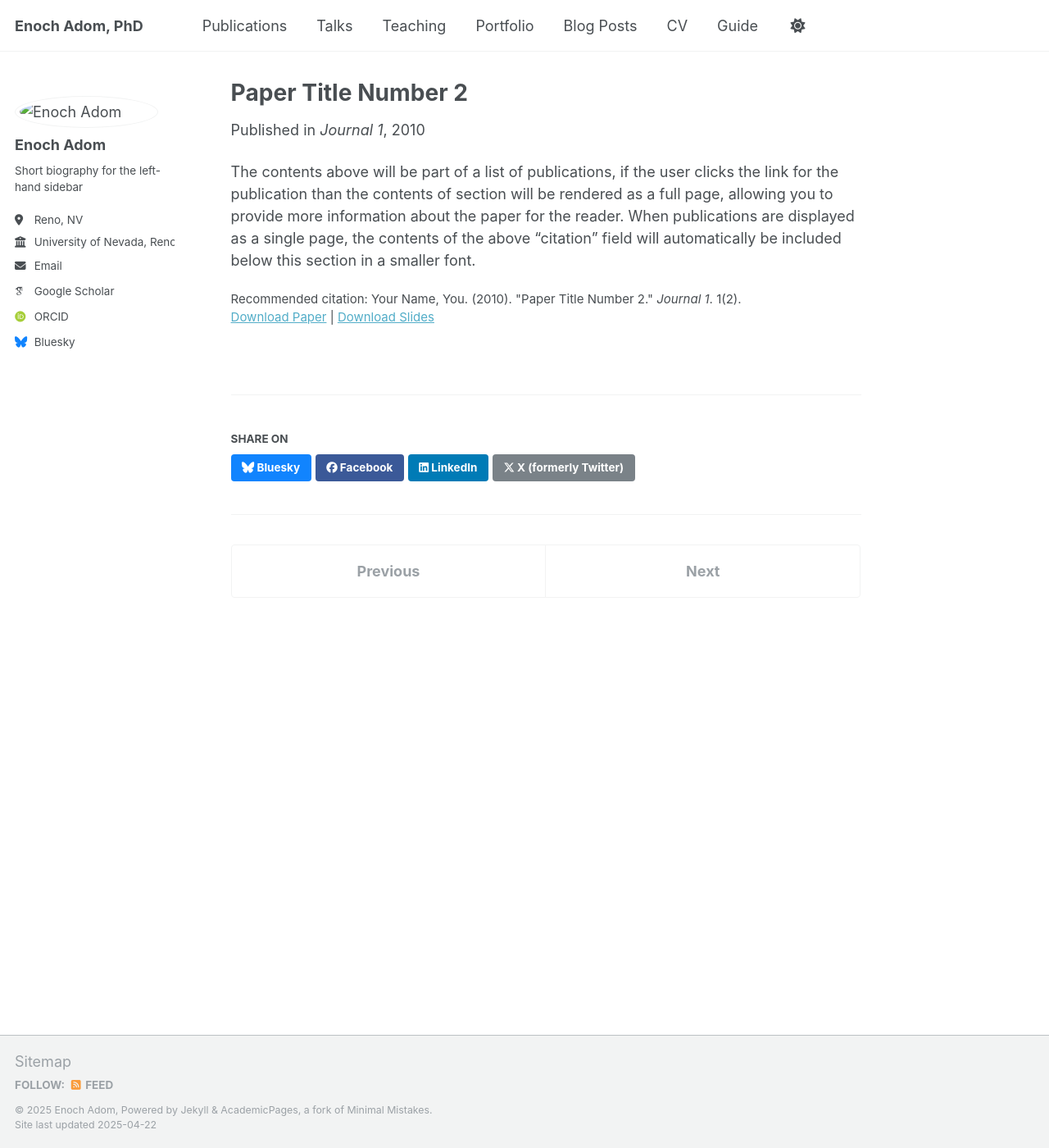
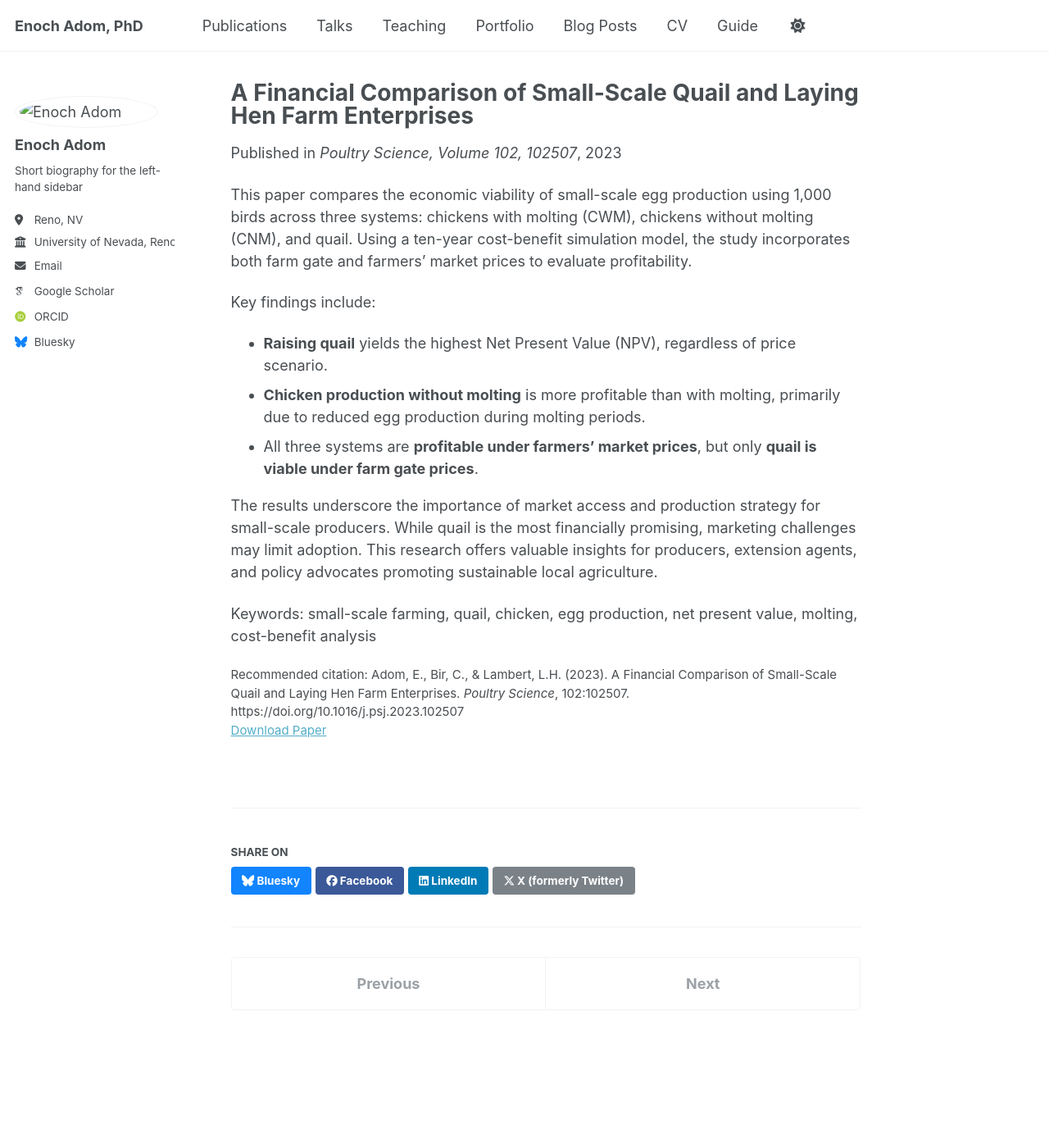
Before and after one commit to enadom/enadom.github.io, a Jekyll site: the page built from _publications/2010-10-01-paper-title-number-2.md, in a window 1280 px wide and 1400 px high. Shown: the whole window at 82% size. Built offline with Jekyll 4.4.1, drawn with Linux system fonts in a browser that asks for light colours; some web fonts are replaced.

Commit message:
Update 2010-10-01-paper-title-number-2.md

```diff
--- a/_publications/2010-10-01-paper-title-number-2.md
+++ b/_publications/2010-10-01-paper-title-number-2.md
@@ -1,14 +1,21 @@
 ---
-title: "Paper Title Number 2"
+title: "A Financial Comparison of Small-Scale Quail and Laying Hen Farm Enterprises"
 collection: publications
 category: manuscripts
-permalink: /publication/2010-10-01-paper-title-number-2
-excerpt: 'This paper is about the number 2. The number 3 is left for future work.'
-date: 2010-10-01
-venue: 'Journal 1'
-slidesurl: 'http://academicpages.github.io/files/slides2.pdf'
-paperurl: 'http://academicpages.github.io/files/paper2.pdf'
-citation: 'Your Name, You. (2010). &quot;Paper Title Number 2.&quot; <i>Journal 1</i>. 1(2).'
+permalink: /publication/2023-quail-chicken-comparison
+excerpt: "This study evaluates the economic feasibility of small-scale egg production systems using chickens and quail, comparing profitability under different production choices and market prices. Quail emerged as the most profitable enterprise, particularly when selling at farmers' market prices."
+date: 2023-01-10
+venue: 'Poultry Science, Volume 102, 102507'
+paperurl: 'https://doi.org/10.1016/j.psj.2023.102507'
+citation: 'Adom, E., Bir, C., & Lambert, L.H. (2023). A Financial Comparison of Small-Scale Quail and Laying Hen Farm Enterprises. <i>Poultry Science</i>, 102:102507. https://doi.org/10.1016/j.psj.2023.102507'
 ---
+This paper compares the economic viability of small-scale egg production using 1,000 birds across three systems: chickens with molting (CWM), chickens without molting (CNM), and quail. Using a ten-year cost-benefit simulation model, the study incorporates both farm gate and farmers’ market prices to evaluate profitability.
 
-The contents above will be part of a list of publications, if the user clicks the link for the publication than the contents of section will be rendered as a full page, allowing you to provide more information about the paper for the reader. When publications are displayed as a single page, the contents of the above "citation" field will automatically be included below this section in a smaller font.
+Key findings include:
+- **Raising quail** yields the highest Net Present Value (NPV), regardless of price scenario.
+- **Chicken production without molting** is more profitable than with molting, primarily due to reduced egg production during molting periods.
+- All three systems are **profitable under farmers’ market prices**, but only **quail is viable under farm gate prices**.
+
+The results underscore the importance of market access and production strategy for small-scale producers. While quail is the most financially promising, marketing challenges may limit adoption. This research offers valuable insights for producers, extension agents, and policy advocates promoting sustainable local agriculture.
+
+Keywords: small-scale farming, quail, chicken, egg production, net present value, molting, cost-benefit analysis
```
